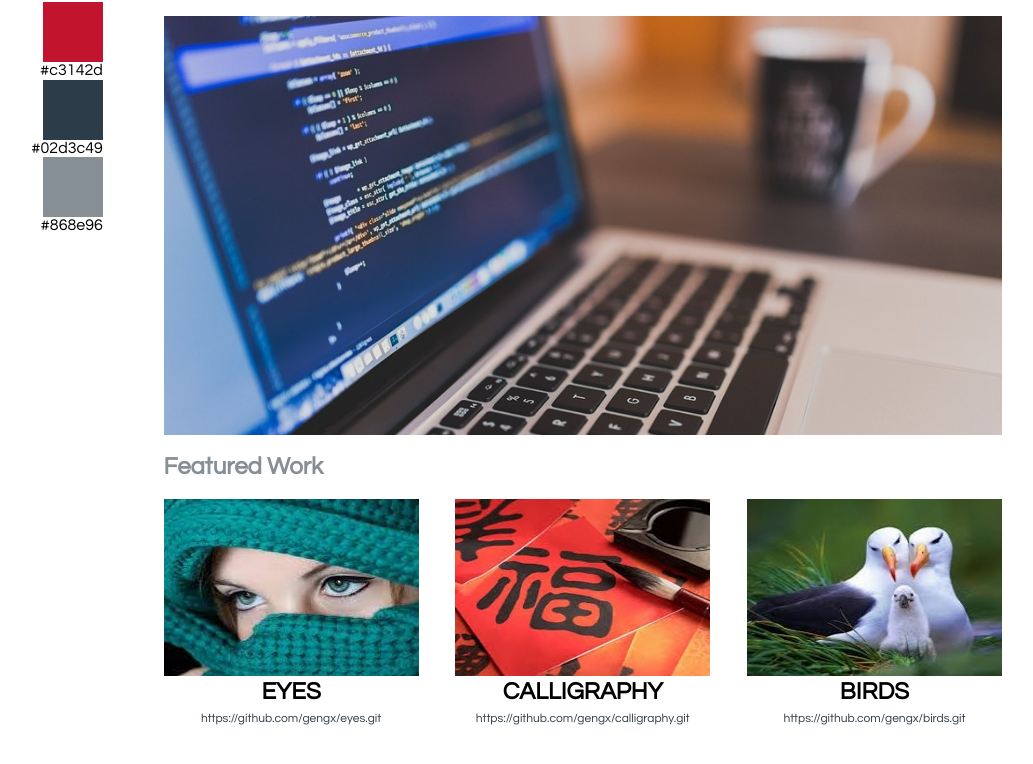
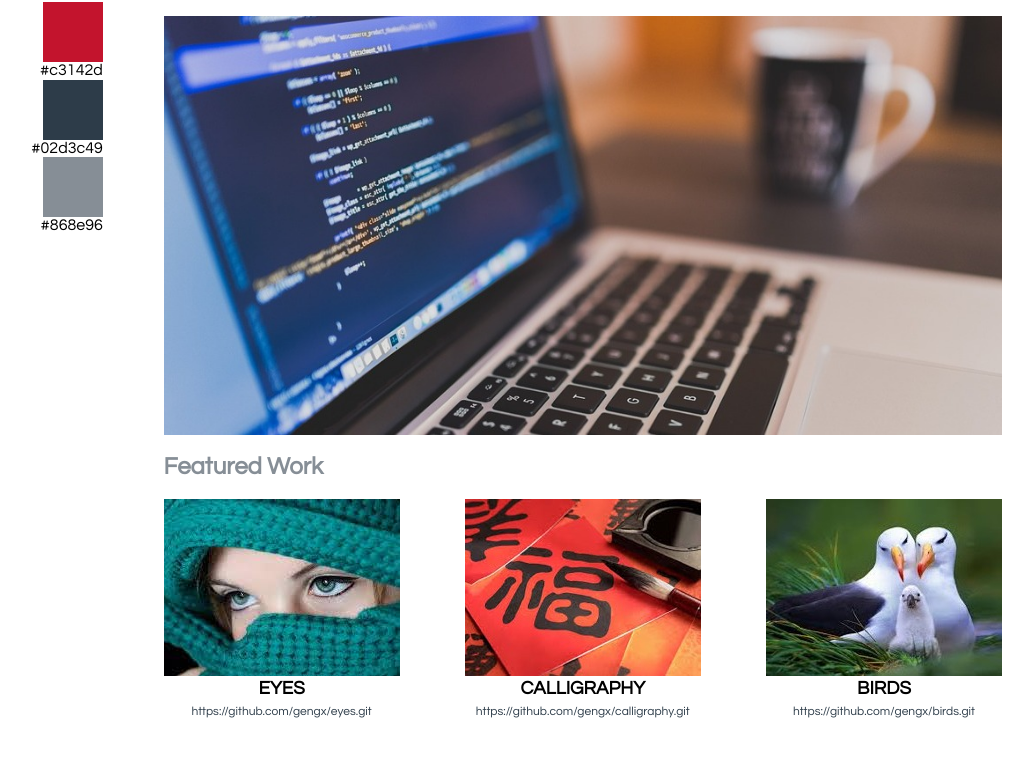
Before and after one commit to gengx/portfolio-site, a plain HTML site: page index.html in a window 1280 px wide. Shown: the part 96-860 px from the top of the page, without its empty margins (146-1179 px from the left). Drawn offline with Linux system fonts and the light colour scheme.

Commit message:
Update based on the feedback

```diff
--- a/css/styles.css
+++ b/css/styles.css
@@ -8,7 +8,12 @@ html {
     box-sizing: inherit
 }
 
-h1, h2, h3, h4, h5, h6 {
+h1,
+h2,
+h3,
+h4,
+h5,
+h6 {
   margin-top: 0;
 }
 
@@ -17,15 +22,22 @@ p {
 }
 
 h1 {
-  color:#868e96;
+  color: #2d3c49;
+  font-size: 36px;
+  text-transform: uppercase;
+  font-weight: lighter;
+  margin-bottom: 0;
 }
 
 h2 {
+  color: #868e96;
+}
+
+h3 {
   margin-bottom: 0.2em;
 }
 
 .container {
-  background-color: white;
   width: 100%;
   margin: 0 auto;
   display: flex;
@@ -41,7 +53,6 @@ h2 {
 .sidebar {
   width: 20%;
   order: 1;
-
 }
 
 .header {
@@ -54,22 +65,17 @@ h2 {
 }
 
 .separator  {
-  border-width: 1.5px;
-  color: #7d97ad;
-  border-style: solid;
+  border: 1.5px solid #7d97ad;
 }
 
 .full-name {
-  color: #2d3c49;
-  font-size: 36px;
-  text-transform: uppercase;
-  font-weight: lighter;
+
 }
 
 .theme-img img{
   width: 100%;
   margin: 1em 0;
-  min-width: 255px;
+  /*min-width: 255px;*/
 }
 
 .work {
@@ -84,9 +90,12 @@ h2 {
   margin-bottom: 1em;
 }
 
-.part img {
-  width: 255px;
-  height: 177px;
+.project_img {
+  /*width: 255px;
+  height: 177px;*/
+  width: 100%;
+  max-width: 255px;
+  height: auto;
 }
 
 a {
@@ -115,19 +124,19 @@ a {
 .color-block-1 {
   width: 60px;
   height: 60px;
-  background-color: #c3142d
+  background-color: #c3142d;
 }
 
 .color-block-2 {
   width: 60px;
   height: 60px;
-  background-color: #2d3c49
+  background-color: #2d3c49;
 }
 
 .color-block-3 {
   width: 60px;
   height: 60px;
-  background-color: #868e96
+  background-color: #868e96;
 }
 
 @media only screen and (max-width: 450px) {
--- a/index.html
+++ b/index.html
@@ -11,9 +11,9 @@
   <div class="container">
     <section class="main">
       <header class="header">
-        <div class="logo"><img src="images\miami.png" alt="Miami University Logo"></div>
+        <div class="logo"><img src="images/miami.png" alt="Miami University Logo"></div>
         <div class="name">
-          <p class="full-name">Xinli Geng</p>
+          <h1>Xinli Geng</h1>
           <p class="slogan">FRONT-END NINJA</p>
         </div>
       </header>
@@ -21,25 +21,25 @@
       <section class="theme-img">
         <img src="images\theme.jpg" alt="Theme Image: Laptop">
       </section>
-      <h1>Featured Work</h1>
+      <h2>Featured Work</h2>
       <section class="work">
         <article class="part">
-          <img src="images\eyes.jpg" alt="Eyes">
-          <h2>EYES</h2>
+          <img class="project_img" src="images/eyes.jpg" alt="Eyes">
+          <h3>EYES</h3>
           <div class="link">
             <a href="https://github.com/gengx/eyes.git" target="_blank">https://github.com/gengx/eyes.git</a>
           </div>
         </article>
         <article class="part">
-          <img src="images\calligraphy.jpg" alt="Calligraphy">
-          <h2>CALLIGRAPHY</h2>
+          <img class="project_img"  src="images/calligraphy.jpg" alt="Calligraphy">
+          <h3>CALLIGRAPHY</h3>
           <div class="link">
             <a href="https://github.com/gengx/calligraphy.git" target="_blank">https://github.com/gengx/calligraphy.git</a>
           </div>
         </article>
         <article class="part">
-          <img src="images\birds.jpg" alt="Birds">
-          <h2>BIRDS</h2>
+          <img class="project_img"  src="images/birds.jpg" alt="Birds">
+          <h3>BIRDS</h3>
           <div class="link">
             <a href="https://github.com/gengx/birds.git" target="_blank">https://github.com/gengx/birds.git</a>
           </div>
```
